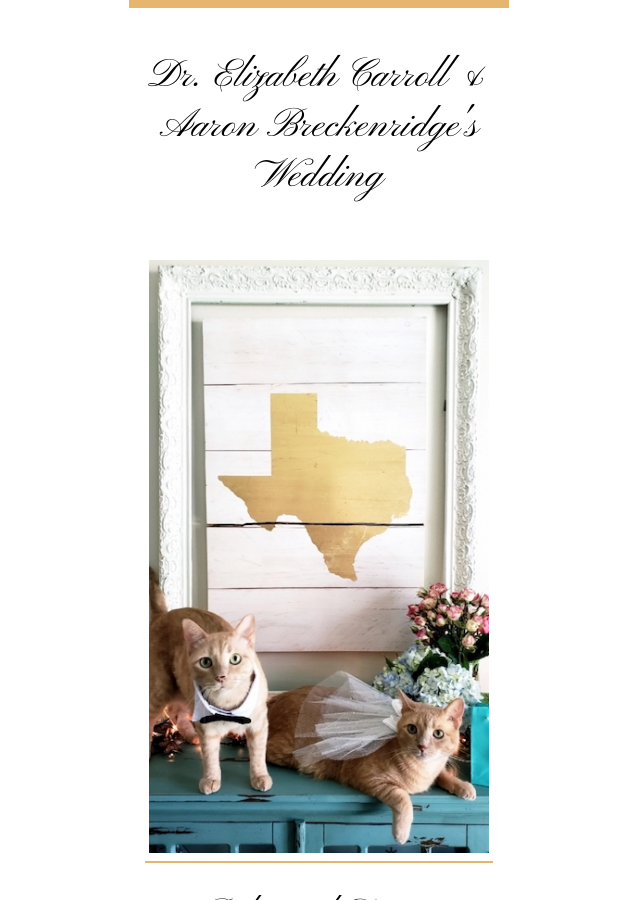
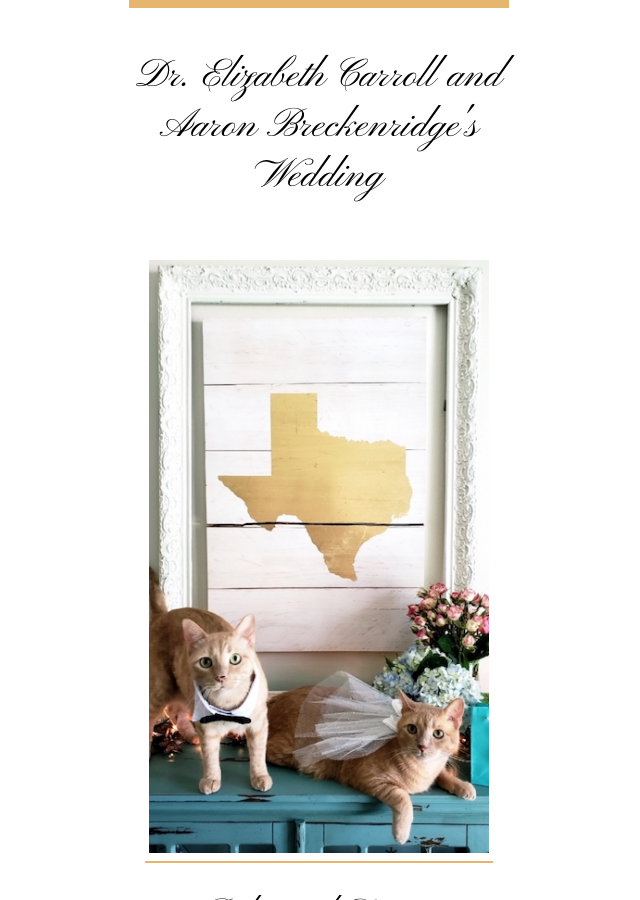
Before and after one commit to breckenedge/meowiedintexas.com, a Jekyll site: the page built from index.html, in a window 1280 px wide and 900 px high. Shown: the whole window, without its empty margins (321-961 px from the left). Built offline with Jekyll 4.4.1, drawn with Linux system fonts in a browser that asks for light colours.

Commit message:
Replace ampersand with text

```diff
--- a/_config.yml
+++ b/_config.yml
@@ -13,7 +13,7 @@
 # you will see them accessed via {{ site.title }}, {{ site.email }}, and so on.
 # You can create any custom variable you would like, and they will be accessible
 # in the templates via {{ site.myvariable }}.
-title: "Dr. Elizabeth Carroll & Aaron Breckenridge's Wedding"
+title: "Dr. Elizabeth Carroll and Aaron Breckenridge's Wedding"
 email: aaronbreckenridge@gmail.com
 description: >-
   The website for Dr. Elizabeth Carroll and Aaron Breckenridge's wedding.
```
